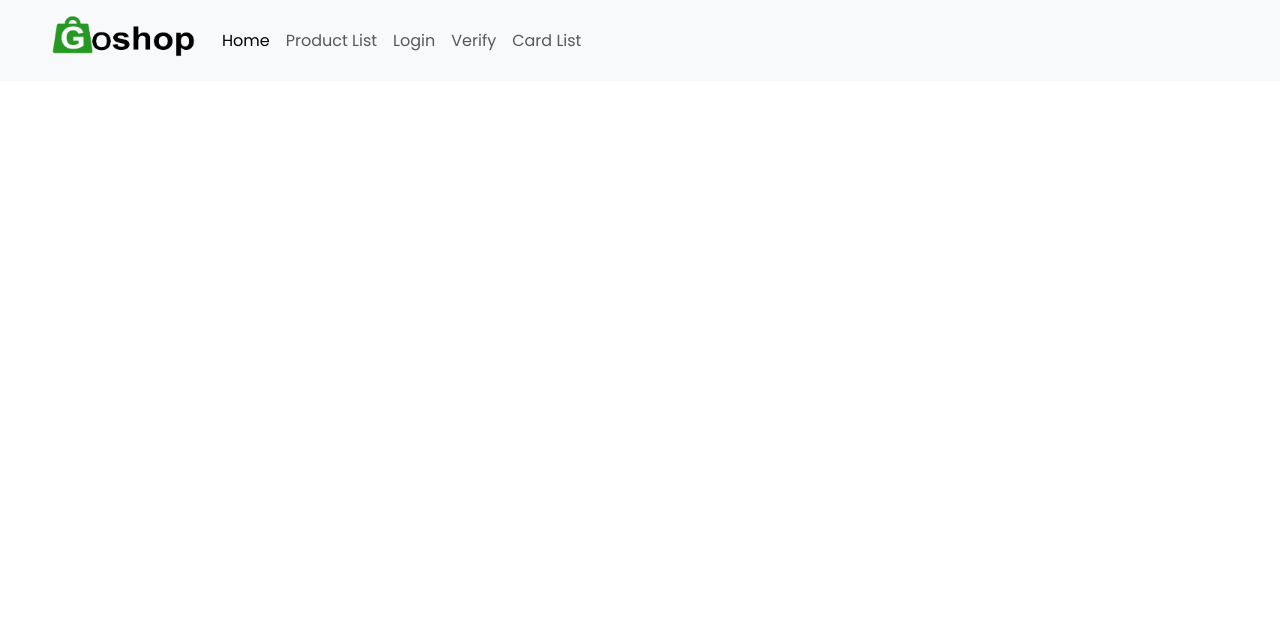
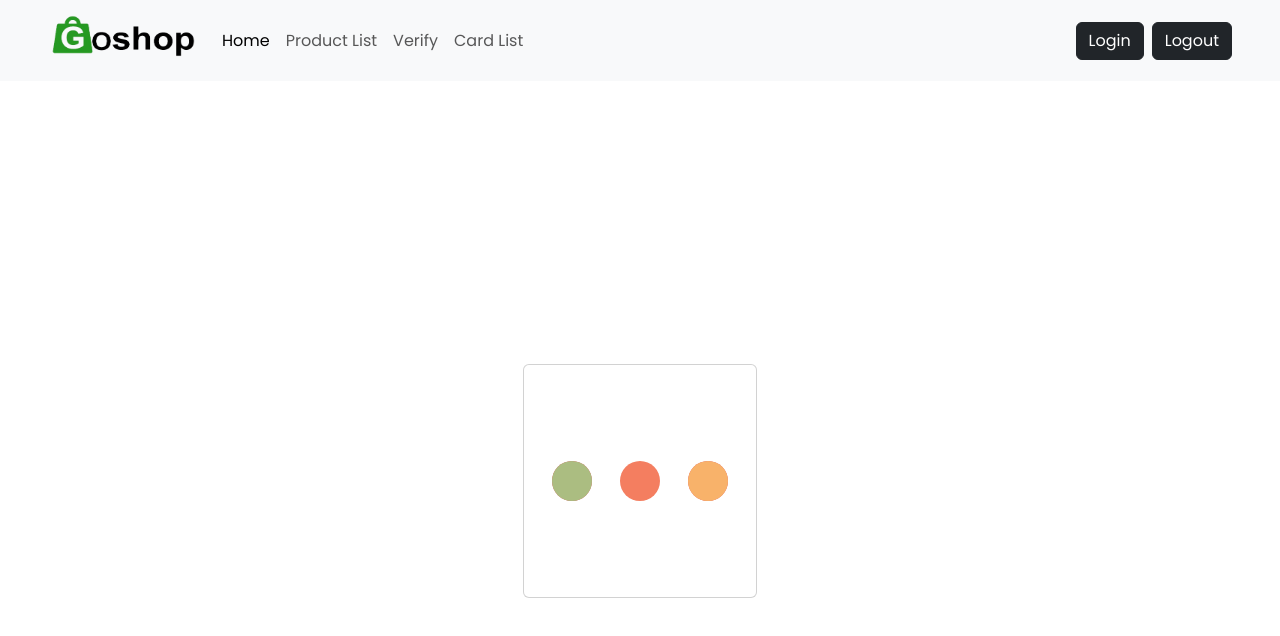
Before and after one commit to hossmurad/react-product-cards-project, a React (Vite) app: page / in a window 1280 px wide. Shown: the top 636 px of the page. Built offline with nearby package versions, Linux system fonts and the light colour scheme.

Commit message:
react front end work

```diff
--- a/src/assets/css/style.css
+++ b/src/assets/css/style.css
@@ -8,3 +8,7 @@ body{
     font-family: "Poppins", sans-serif;
 
 }
+.btn-right{
+    text-align: right;
+
+}
--- a/src/component/app-nav.jsx
+++ b/src/component/app-nav.jsx
@@ -3,8 +3,8 @@ import logo from '../assets/icon/logo.png';
 
 const AppNav = () => {
     return (
-        <div>
-            <nav className="navbar navbar-expand-lg bg-body-tertiary ">
+        <div className="sticky-top">
+            <nav className="navbar  navbar-expand-lg bg-body-tertiary ">
                 <div className="container-fluid px-5 ">
                     <a className="navbar-brand" href="/">
                        <img className="nav-img" src={logo} alt="logo" />
@@ -18,12 +18,14 @@ const AppNav = () => {
                         <div className="navbar-nav">
                             <a className="nav-link active" aria-current="page" href="#/">Home</a>
                             <a className="nav-link" href="#/product">Product List</a>
-                            <a className="nav-link" href="#/login">Login</a>
+
                             <a className="nav-link" href="#/verify">Verify</a>
                             <a className="nav-link" href="#/cart">Card List</a>
 
                         </div>
                     </div>
+                    <a className="btn btn-dark mx-2" href="#/login">Login</a>
+                    <a className="btn btn-dark">Logout</a>
                 </div>
             </nav>
         </div>
--- a/src/component/cart-list.jsx
+++ b/src/component/cart-list.jsx
@@ -1,8 +1,130 @@
 import React from 'react';
 
 const CartList = () => {
+
+    let data =[
+        {
+            "title": "Iphone 16 pro max 20GB ",
+            "Description": "20Gb Ram 500 GB Rom 100MX camera",
+            "price": "10000",
+            "img":"/iphone.png"
+        },
+        {
+            "title": "Iphone 16 pro max 20GB",
+            "Description": "20Gb Ram 500 GB Rom 100MX camera",
+            "price": "10000",
+            "img":"/iphone.png"
+        },
+        {
+            "title": "Iphone 16 pro max 20GB ",
+            "Description": "20Gb Ram 500 GB Rom 100MX camera",
+            "price": "10000",
+            "img":"/iphone.png"
+        },
+        {
+            "title": "Iphone 16 pro max 20GB ",
+            "Description": "20Gb Ram 500 GB Rom 100MX camera",
+            "price": "10000",
+            "img":"/iphone.png"
+        },
+        {
+            "title": "Iphone 16 pro max 20GB ",
+            "Description": "20Gb Ram 500 GB Rom 100MX camera",
+            "price": "10000",
+            "img":"/iphone.png"
+        },
+        {
+            "title": "Iphone 16 pro max 20GB ",
+            "Description": "20Gb Ram 500 GB Rom 100MX camera",
+            "price": "10000",
+            "img":"/iphone.png"
+        },
+        {
+            "title": "Iphone 16 pro max 20GB ",
+            "Description": "20Gb Ram 500 GB Rom 100MX camera",
+            "price": "10000",
+            "img":"/iphone.png"
+        },
+        {
+            "title": "Iphone 16 pro max 20GB ",
+            "Description": "20Gb Ram 500 GB Rom 100MX camera",
+            "price": "10000",
+            "img":"/iphone.png"
+        },
+        {
+            "title": "Iphone 16 pro max 20GB ",
+            "Description": "20Gb Ram 500 GB Rom 100MX camera",
+            "price": "10000",
+            "img":"/iphone.png"
+        },
+        {
+            "title": "Iphone 16 pro max 20GB ",
+            "Description": "20Gb Ram 500 GB Rom 100MX camera",
+            "price": "10000",
+            "img":"/iphone.png"
+        },
+        {
+            "title": "Iphone 16 pro max 20GB ",
+            "Description": "20Gb Ram 500 GB Rom 100MX camera",
+            "price": "10000",
+            "img":"/iphone.png"
+        },
+        {
+            "title": "Iphone 16 pro max 20GB ",
+            "Description": "20Gb Ram 500 GB Rom 100MX camera",
+            "price": "10000",
+            "img":"/iphone.png"
+        },
+        {
+            "title": "Iphone 16 pro max 20GB ",
+            "Description": "20Gb Ram 500 GB Rom 100MX camera",
+            "price": "10000",
+            "img":"/iphone.png"
+        },
+        {
+            "title": "Iphone 16 pro max 20GB ",
+            "Description": "20Gb Ram 500 GB Rom 100MX camera",
+            "price": "10000",
+            "img":"/iphone.png"
+        },
+        {
+            "title": "Iphone 16 pro max 20GB ",
+            "Description": "20Gb Ram 500 GB Rom 100MX camera",
+            "price": "10000",
+            "img":"/iphone.png"
+        },
+        {
+            "title": "Iphone 16 pro max 20GB ",
+            "Description": "20Gb Ram 500 GB Rom 100MX camera",
+            "price": "10000",
+            "img":"/iphone.png"
+        }
+
+    ]
+
+
+
     return (
-        <div>
+        <div className="container ">
+            <div className="row">
+                {
+                    data.map((item,index) => {
+                        return (
+                            <div className="col-md-3 p-3">
+                                <div className="card shadow-sm rounded-2 border-0 ">
+                                    <img src={item.img} alt="" className="card-img-top w-100"/>
+                                    <div className="card-body ">
+                                        <p className="p-1 m-0 fw-light">{item['title']}</p>
+                                        <p className="p-1 m-0 fw-bold">BDT {item['price']}</p>
+
+                                        <button type="button" className="btn btn-danger fw-light mt-1 text-uppercase d-flex ms-auto"> Remove</button>
+                                    </div>
+                                </div>
+                            </div>
+                        )
+                    })
+                }
+            </div>
 
         </div>
     );
--- /dev/null
+++ b/src/component/loader.jsx
@@ -0,0 +1,22 @@
+import React from 'react';
+import loader from '../assets/icon/spiner.svg'
+
+const Loader = () => {
+    return (
+        <div className="container d-flex justify-content-center align-items-center vh-100">
+            <div className="row">
+                <div className="col-12">
+                    <div className="card ">
+                        <div className="card-body  ">
+                            <img src={loader} alt="loader.." />
+                        </div>
+                    </div>
+
+                </div>
+            </div>
+
+        </div>
+    );
+};
+
+export default Loader;
--- a/src/component/product-list.jsx
+++ b/src/component/product-list.jsx
@@ -117,6 +117,10 @@ const ProductList = () => {
                                      <div className="card-body ">
                                          <p className="p-1 m-0 fw-light">{item['title']}</p>
                                          <p className="p-1 m-0 fw-bold">BDT {item['price']}</p>
+
+
+                                            <button type="button" className="btn btn-success fw-light mt-1 text-uppercase  "> Add to Card</button>
+
                                      </div>
                                 </div>
                             </div>
--- a/src/page/home-page.jsx
+++ b/src/page/home-page.jsx
@@ -1,10 +1,11 @@
 import React from 'react';
 import Layout from "../layout/layout.jsx";
+import Loader from "../component/loader.jsx";
 
 const HomePage = () => {
     return (
         <Layout>
-
+             <Loader/>
         </Layout>
     );
 };
```
Also changed, not shown: src/assets/icon/spiner.svg (added).
